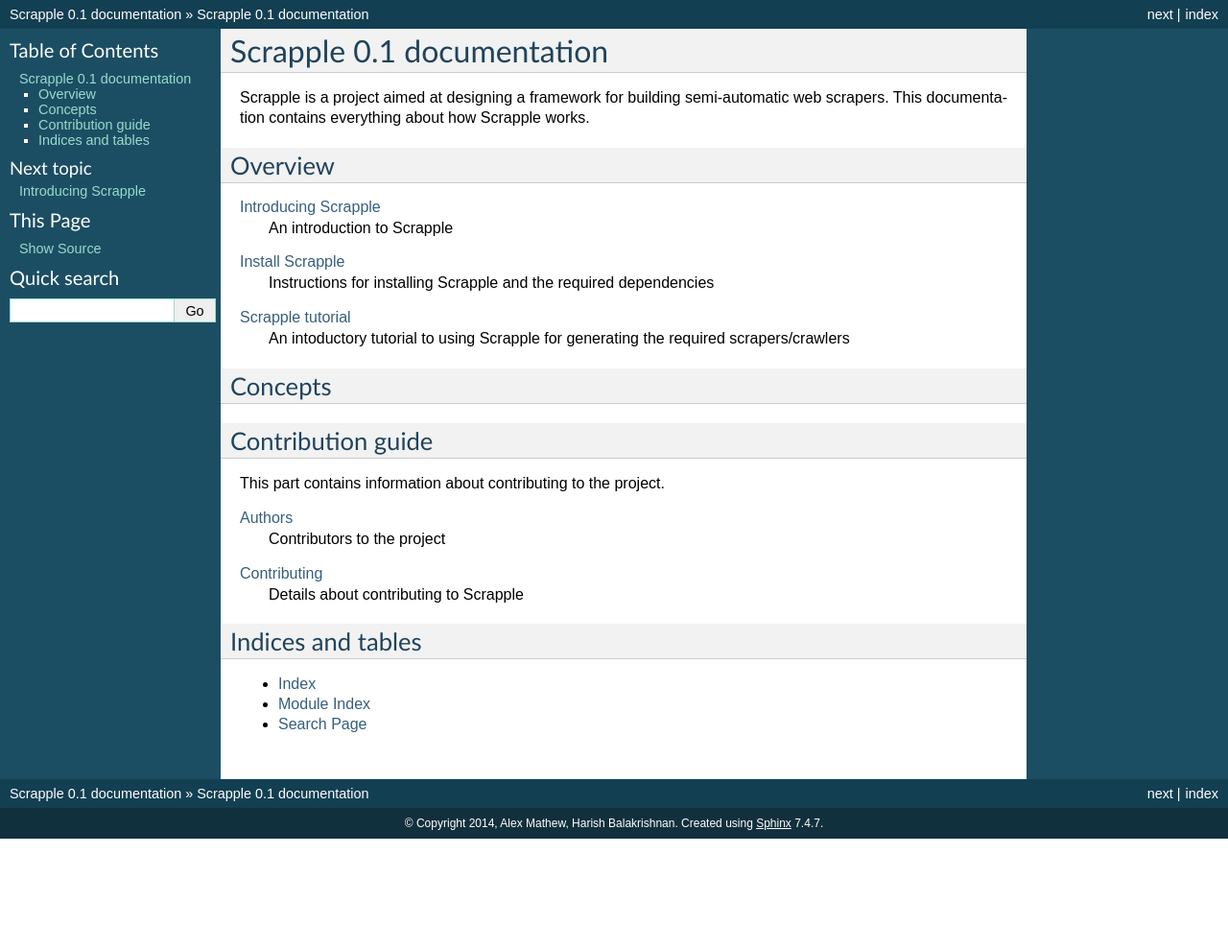
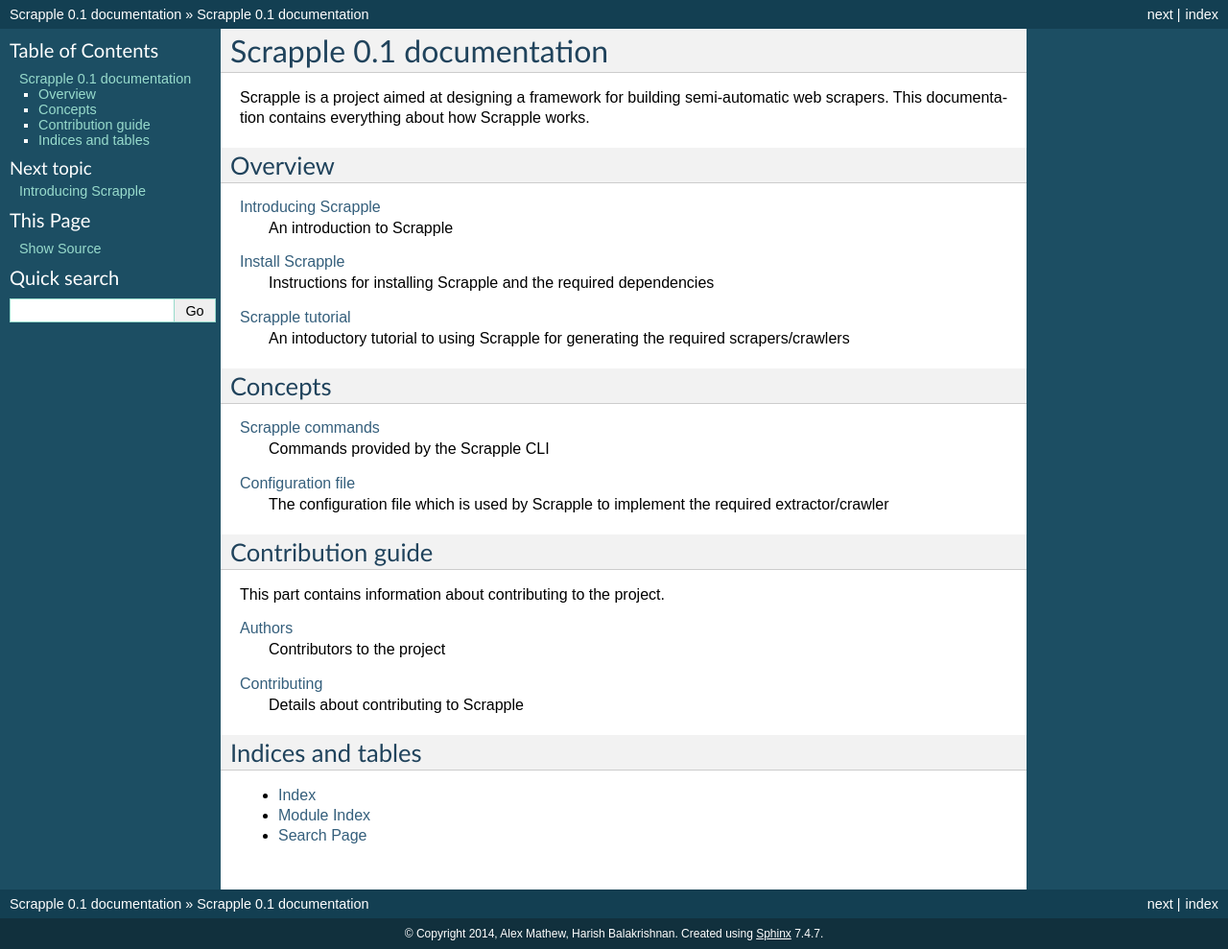
Before and after one commit to AlexMathew/scrapple, a Sphinx documentation site: the page built from docs/index.rst, in a window 1280 px wide. Shown: the whole page at 96% size. Built offline with Sphinx 7.4.7, drawn with Linux system fonts in a browser that asks for light colours; before the commit the page ends 900 px from its top, so only the background shows below that.

Commit message:
Update docs

```diff
--- a/docs/index.rst
+++ b/docs/index.rst
@@ -39,6 +39,14 @@
 .. toctree::
    :hidden:
 
+   topics/commands
+   topics/config
+
+:doc:`topics/commands`
+    Commands provided by the Scrapple CLI
+
+:doc:`topics/config`
+    The configuration file which is used by Scrapple to implement the required extractor/crawler
 
 
 Contribution guide
--- a/docs/intro/install.rst
+++ b/docs/intro/install.rst
@@ -1,3 +1,5 @@
+.. _intro-install:
+
 ================
 Install Scrapple
 ================
--- a/docs/intro/overview.rst
+++ b/docs/intro/overview.rst
@@ -1,3 +1,5 @@
+.. _intro-overview:
+
 ====================
 Introducing Scrapple
 ====================
--- /dev/null
+++ b/docs/topics/config.rst
@@ -0,0 +1,5 @@
+.. _topics-config:
+
+==================
+Configuration file
+==================
```
Also changed, not shown: docs/intro/tutorial.rst (+7 -2 lines), docs/topics/commands.rst (added, +24 -0 lines).
